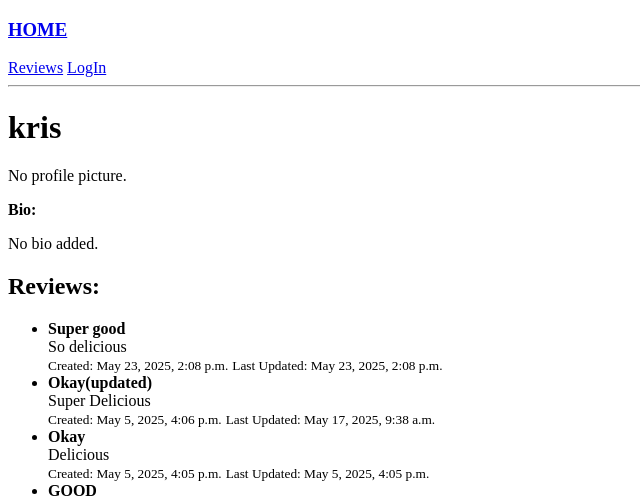
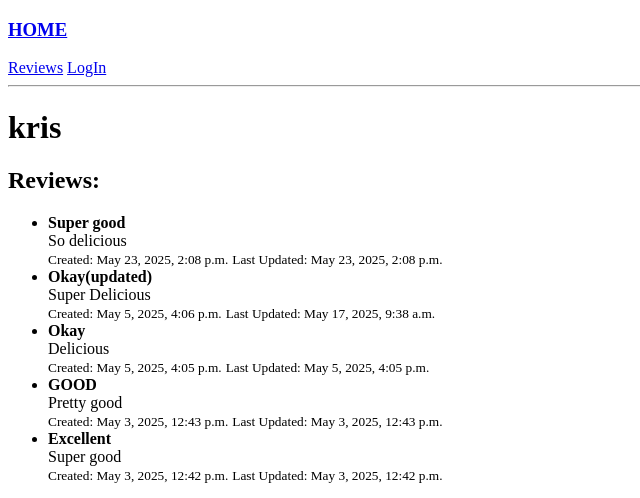
Before and after one commit to KristiyanAbrashkov/RestaurantSite_project, a Django app: page /profile/1/ in a window 1280 px wide. Shown: the top 498 px of the page, without its empty margins (0-640 px from the left). Run offline with Django 5.2, Linux system fonts and the light colour scheme; data comes from the database, SQL or seed files in the repository; both versions use the stored data as it was after the commit.

Commit message:
Добавяне на REST
Добавих REST API за изтриване, създаване и редактиране на отзив и премахнах от страницата на профила опцията за снимка и био

```diff
--- a/myproject/myapp/templates/myapp/profile.html
+++ b/myproject/myapp/templates/myapp/profile.html
@@ -2,22 +2,6 @@
 
 {% block content %}
 <h1>{{user.username}}</h1>
-<div >
-    {% if profile.image %}
-        <img src="{{ profile.image.url }}" alt="Profile Picture">
-    {% else %}
-        <p>No profile picture.</p>
-    {% endif %}
-
-    <div>
-        <strong>Bio:</strong>
-        {% if profile.bio %}
-            <p>{{ profile.bio }}</p>
-        {% else %}
-            <p>No bio added.</p>
-        {% endif %}
-    </div>
-</div>
 
 <h2>Reviews:</h2>
 <ul>
```
Also changed, not shown: myproject/myapp/api/views.py (+22 -0 lines), myproject/db.sqlite3.
